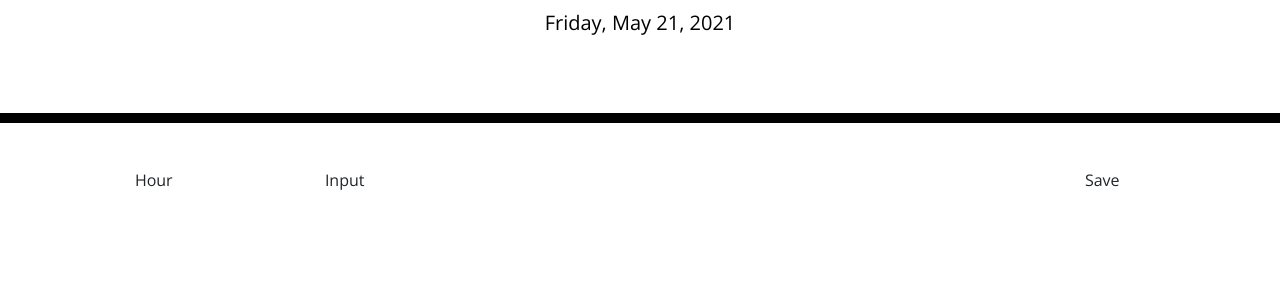
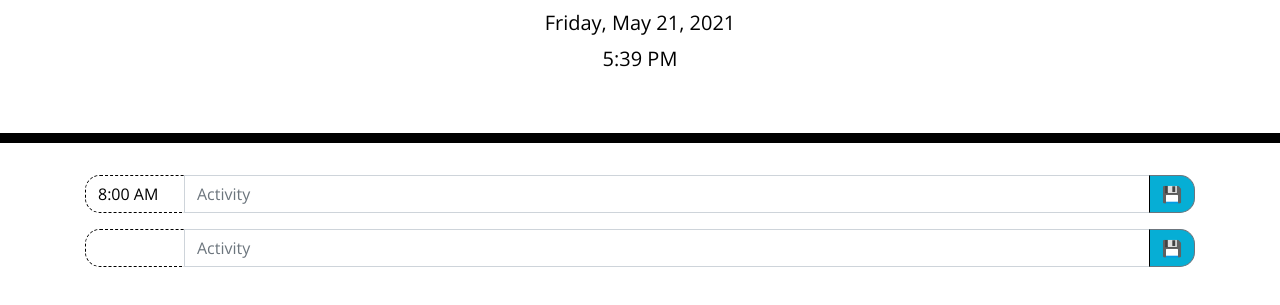
Before and after one commit to shelleymcq/Work-Day-Scheduler, a plain HTML site: page index.html in a window 1280 px wide. Shown: the part 181-486 px from the top of the page. Drawn offline with nearby package versions, Linux system fonts and the light colour scheme.

Commit message:
changed to bootstrap inputs and used jQuery to clone

```diff
--- a/index.html
+++ b/index.html
@@ -27,25 +27,21 @@
       <h1 class="display-3">Work Day Scheduler</h1>
       <p class="lead">A simple calendar app for scheduling your work day</p>
       <p id="currentDay" class="lead"></p>
+      <div id="currentTime" class="lead"></div>
     </header>
     <div class="container">
       <!-- Timeblocks go here -->
-        <div class="row">
-
-          <div class="col">
-            Hour
+      <div class="block">
+        <div class="input-group mb-3" id="rootEl">
+          <div class="input-group-prepend" id="another-row">
+            <span class="input-group-text hour" id="basic-addon1"></span>
           </div>
-
-          <div class="col-8">
-            Input
+          <input type="text" class="form-control" placeholder="Activity" aria-label="Activity" aria-describedby="basic-addon2">
+          <div class="input-group-append">
+            <button class="btn btn-outline-secondary saveBtn" type="button">&#128190</button>
           </div>
-
-          <div class="col">
-            Save
-          </div>
-
         </div>
-
+      </div>
     </div>
 
     <script src="https://cdnjs.cloudflare.com/ajax/libs/jquery/3.2.1/jquery.min.js"></script>
--- a/script.js
+++ b/script.js
@@ -1,9 +1,35 @@
 // displays current day and date in the header
-const today = document.getElementById("currentDay");
-let a = moment().format('dddd, LL');
-today.textContent = a;
+const today = moment().format('dddd, LL');
+$("#currentDay").append(today);
 
 
+// displays and updates time - sort of. It changes time every minute, but it starts at min:00 no matter the time...still working on jQuery version
+let clock = function() {
+    document.getElementById("currentTime").innerText = `${moment().format('LT')}`;
+}
+
+clock();
+setInterval(clock, 60000);
+
+
+// clone row with jQuery
+// need a loop to change hour (and color?)
+
+let cloneRow = function() {}
+
+
+
+$(".block").clone().appendTo(".block");
+$("#basic-addon1").text('8:00 AM');
+
+
+
+
+
+
+
+
+// playing with checking current time to style hours
 let time = moment().format('LT');
 console.log(time);
 
--- a/style.css
+++ b/style.css
@@ -25,21 +25,34 @@ textarea {
   white-space: pre-wrap;
 }
 
+
+/* need to remove space between blocks - this isn't working */
+.block {
+  margin: 0;
+}
+
 .time-block {
   text-align: center;
   border-radius: 15px;
+
 }
 
 .row {
   white-space: pre-wrap;
   height: 80px;
   border-top: 1px solid white;
+  display: flex;
+  justify-content: center;
+  align-items: center;
 }
 
 .hour {
   background-color: #ffffff;
   color: #000000;
-  border-top: 1px dashed #000000;
+  /* was just border top, but the curve was weird keep this or change .time-block radius */
+  border: 1px dashed #000000;
+  border-radius: 15px;
+  width: 100px;
 }
 
 .past {
```
